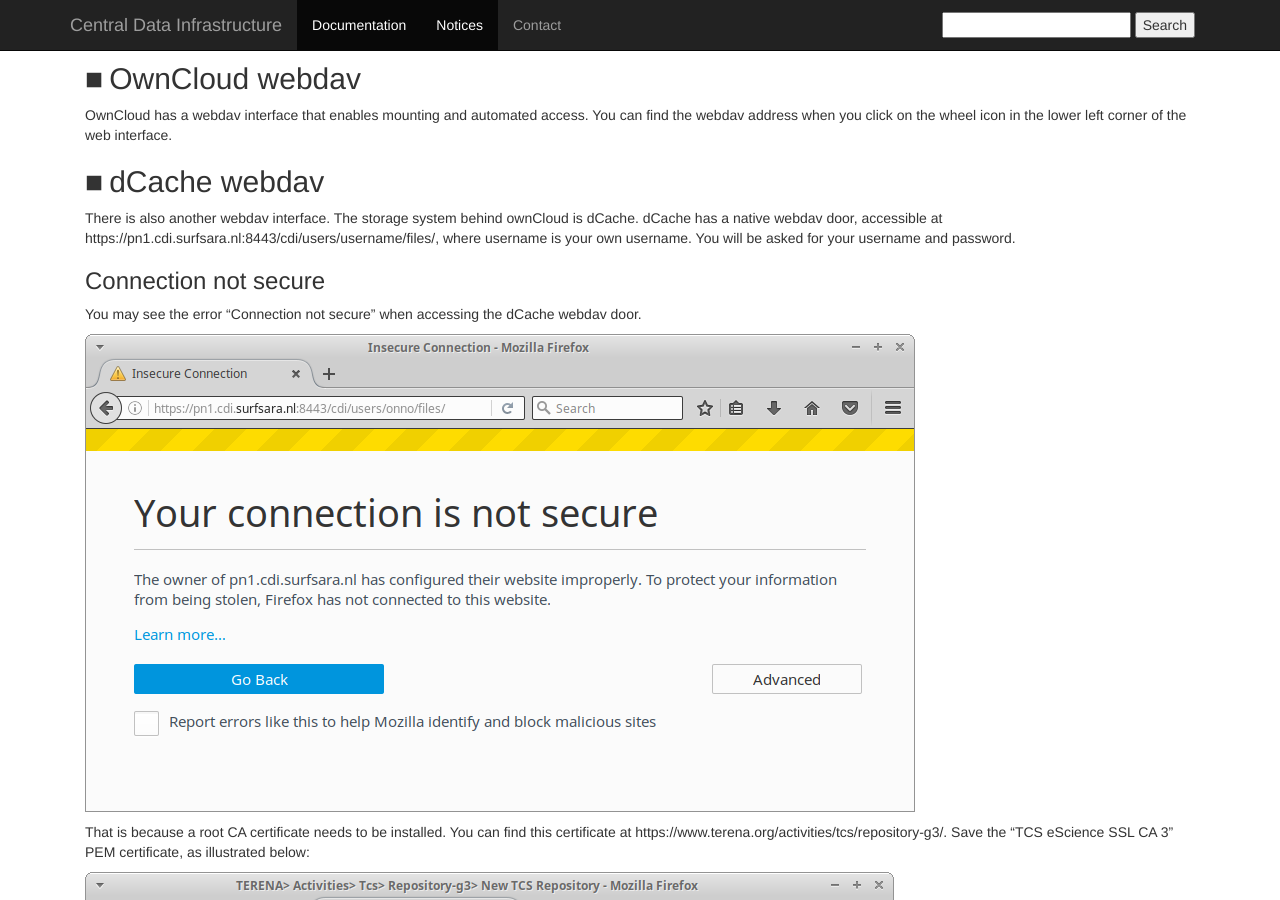
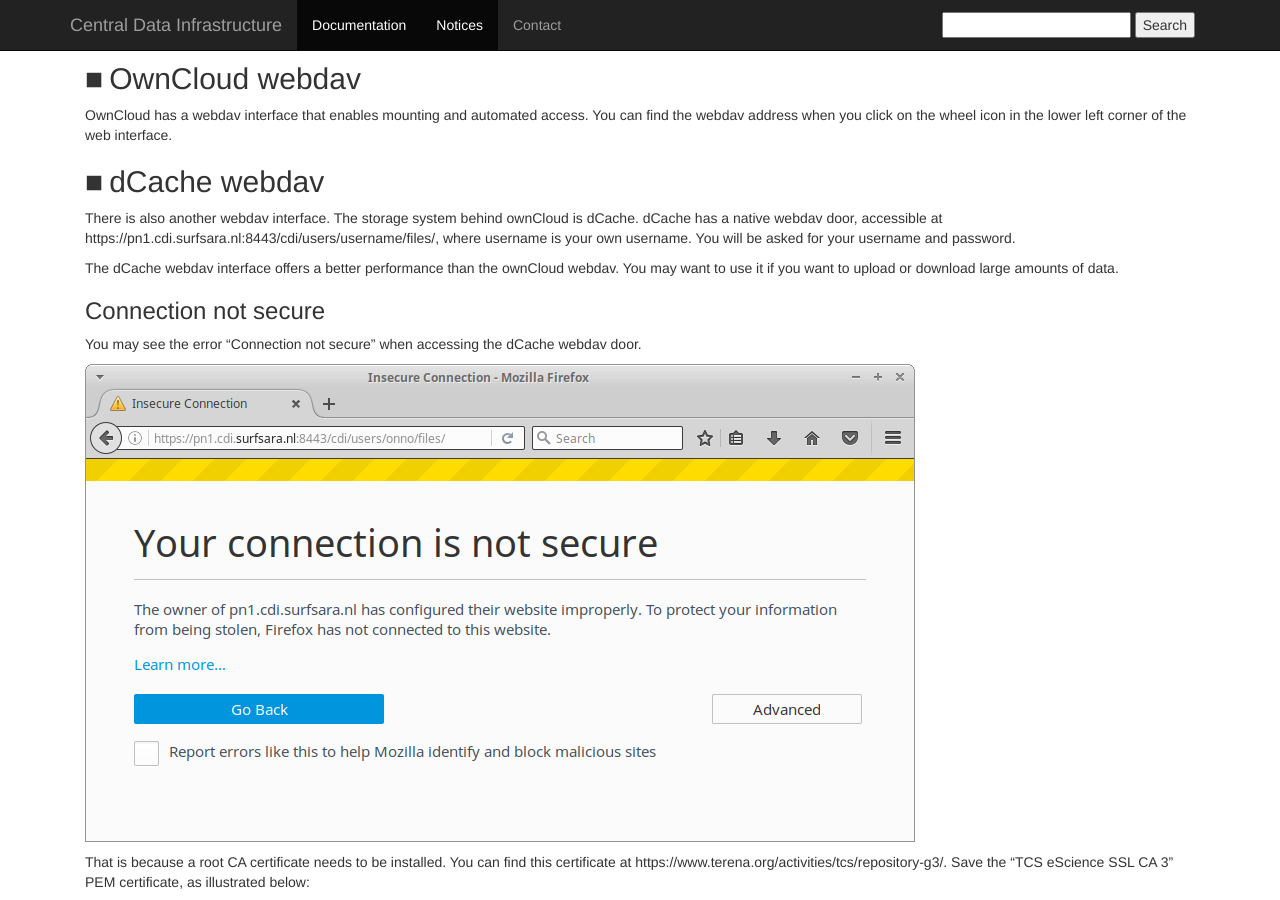
Before and after one commit to sara-nl/cdidocs, a Jekyll site: the page built from index.markdown, in a window 1280 px wide and 900 px high, scrolled down 2111 px. Built offline with Jekyll 4.4.1, drawn with Linux system fonts in a browser that asks for light colours.

Commit message:
Update index.markdown

```diff
--- a/index.markdown
+++ b/index.markdown
@@ -39,6 +39,8 @@ OwnCloud has a webdav interface that enables mounting and automated access. You
 
 There is also another webdav interface. The storage system behind ownCloud is dCache. dCache has a native webdav door, accessible at https://pn1.cdi.surfsara.nl:8443/cdi/users/username/files/, where username is your own username. You will be asked for your username and password.
 
+The dCache webdav interface offers a better performance than the ownCloud webdav. You may want to use it if you want to upload or download large amounts of data.
+
 ### Connection not secure
 
 You may see the error "Connection not secure" when accessing the dCache webdav door.
```
